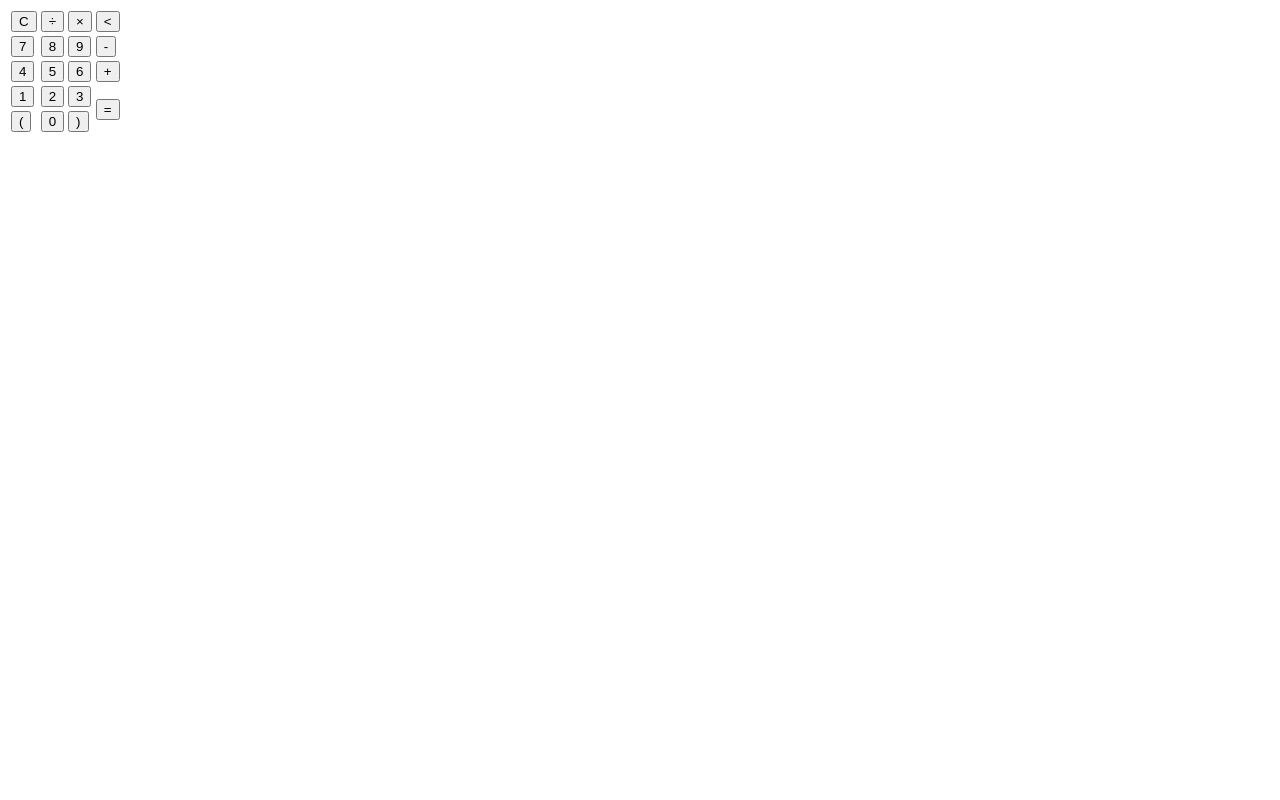
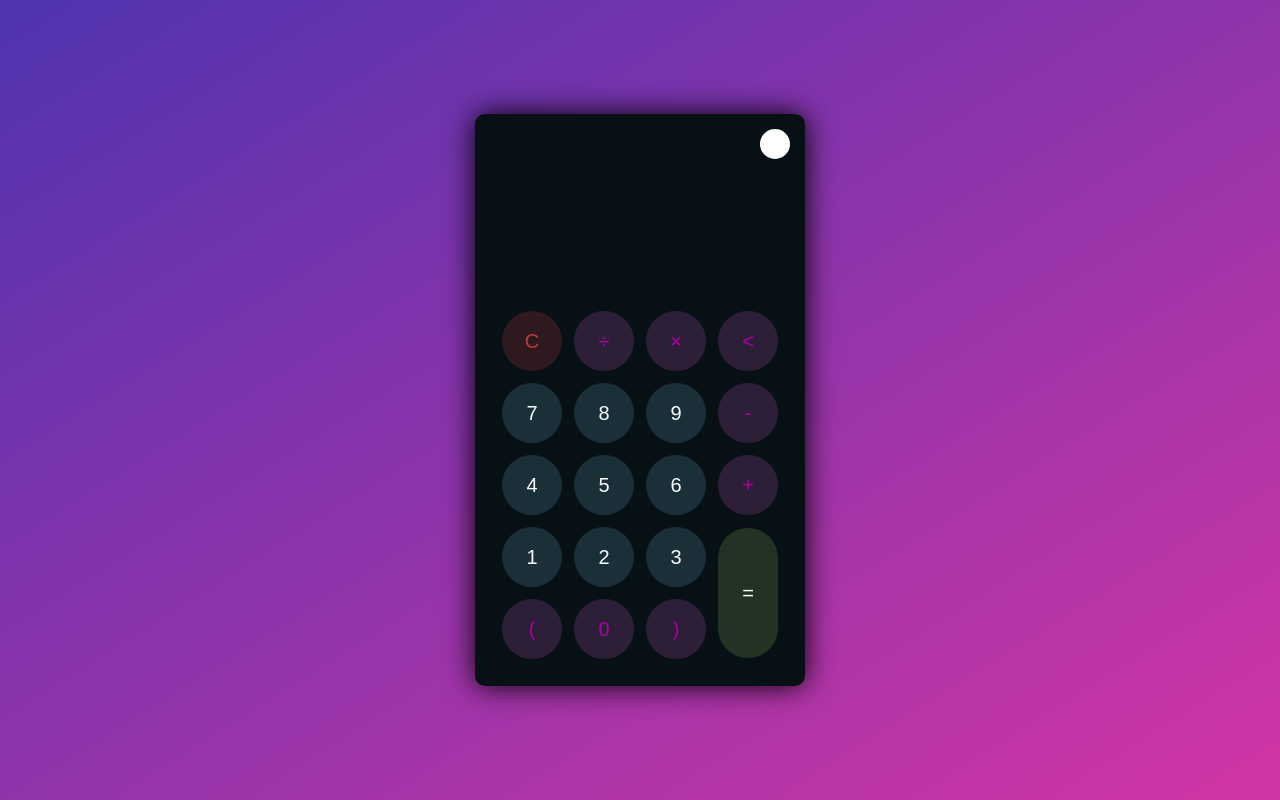
Before and after one commit to ab4code/my-calculator-app, a plain HTML site: page index.html in a window 1280 px wide. Drawn offline with Linux system fonts and the light colour scheme.

Commit message:
finished styling layout

```diff
--- a/index.html
+++ b/index.html
@@ -4,6 +4,8 @@
     <meta charset="UTF-8">
     <meta name="viewport" content="width=device-width, initial-scale=1.0">
     <title>My Calculator</title>
+    <!-- linking css style sheet -->
+    <link rel="stylesheet" href="style.css">
 </head>
 <body>
     <div class="container">
--- /dev/null
+++ b/style.css
@@ -0,0 +1,161 @@
+@import url('https://fonts.googleapis.com/css2?family=Poppins:wght@400;600&display=swap');
+
+*{
+    padding: 0;
+    margin: 0;
+    box-sizing: border-box;
+    outline: 0;
+    transition: all 0.5s ease;
+}
+
+body{
+    font-family: 'Poppins';
+}
+
+a{
+    text-decoration: none;
+    color: white;
+}
+
+body{
+    background-image: linear-gradient(to bottom right, rgba(79,51,176,1),rgba(210,53,165));
+}
+
+.container{
+    height: 100vh;
+    width: 100vw;
+    display: grid;
+    place-items: center;
+}
+
+.calculator{
+    position: relative;
+    height: auto;
+    width: auto;
+    padding: 20px;
+    border-radius: 10px;
+    box-shadow: 0 0 30px #000;
+}
+
+.theme-toggle{
+    position: absolute;
+    top: 30px;
+    right: 30px;
+    color: #fff;
+    cursor: pointer;
+    z-index: 1;
+}
+
+.theme-toggle.active{
+    color: #333;
+}
+
+.theme-toggle.active:before{
+    background-color: #fff;
+}
+
+.theme-toggle::before{
+    content: '';
+    width: 30px;
+    height: 30px;
+    position: absolute;
+    top: 50%;
+    transform: translate(-50%, -50%);
+    border-radius: 50%;
+    background-color: #333;
+    z-index: 1;
+}
+
+#display{
+    margin: 0 10px;
+    height: 150px;
+    width: auto;
+    max-width: 270px;
+    display: flex;
+    justify-content: flex-end;
+    align-items: flex-end;
+    font-size: 30px;
+    margin-bottom: 20px;
+    overflow-x: scroll;
+}
+
+#display::-webkit-scrollbar{
+    display: block;
+    height: 3px;
+}
+
+button{
+    width: 60px;
+    height: 60px;
+    border: 0;
+    border-radius: 30px;
+    margin: 5px;
+    font-size: 20px;
+    cursor: pointer;
+    transition: all 200ms ease;
+}
+
+button:hover{
+    transform: scale(1.1);
+}
+
+button#equal{
+    height: 130px;
+}
+
+/* light theme */
+.calculator{
+    background-color: #fff;
+}
+.calculator #displpay{
+    background-color: #333;
+}
+
+.calculator button#clear{
+    background-color: #ffD5D8;
+    color: #fc4552;
+}
+
+.calculator button.btn-number{
+    background-color: #c3eaff;
+    color: #f697f3;
+}
+
+.calculator button.btn-operator{
+    background-color: #ffd0fd;
+    color: #f967f3;
+}
+
+.calculator button.btn-equal{
+    background-color: #adf9e7;
+    color: #000;
+}
+
+/* dark theme */
+.calculator.dark{
+    background-color: #071115;
+}
+
+.calculator.dark #display{
+    color: #f8fafd;
+}
+
+.calculator.dark button#clear{
+    background-color: #2d191e;
+    color: #bd3740;
+}
+
+.calculator.dark button.btn-number{
+    background-color: #1b2f38;
+    color: #f8fafb;
+}
+
+.calculator.dark button.btn-operator{
+    background-color: #2e1f39;
+    color: #aa00a4;
+}
+
+.calculator.dark button.btn-equal{
+    background-color: #223323;
+    color: #fff;
+}
```
